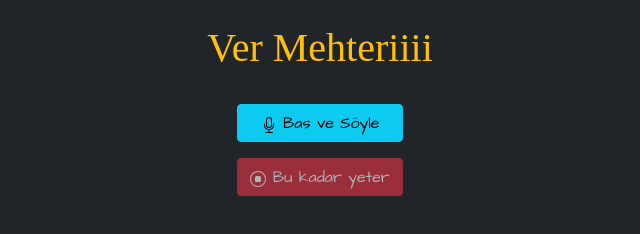
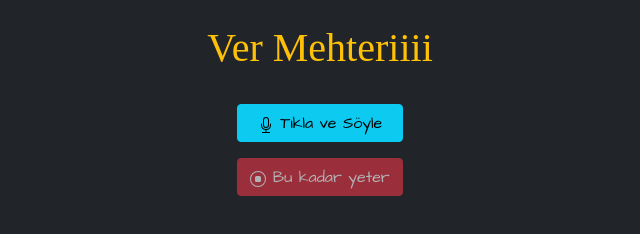
Before and after one commit to melihs/ver-mehteri, a plain HTML site: page index.html in a window 1280 px wide. Shown: the full height of the page, 320-960 px from the left. Drawn offline with nearby package versions, Linux system fonts and the light colour scheme; a web font is replaced by a local one.

Commit message:
Update Readme.md

```diff
--- a/index.html
+++ b/index.html
@@ -25,7 +25,7 @@
           <path d="M3.5 6.5A.5.5 0 0 1 4 7v1a4 4 0 0 0 8 0V7a.5.5 0 0 1 1 0v1a5 5 0 0 1-4.5 4.975V15h3a.5.5 0 0 1 0 1h-7a.5.5 0 0 1 0-1h3v-2.025A5 5 0 0 1 3 8V7a.5.5 0 0 1 .5-.5z"/>
           <path d="M10 8a2 2 0 1 1-4 0V3a2 2 0 1 1 4 0v5zM8 0a3 3 0 0 0-3 3v5a3 3 0 0 0 6 0V3a3 3 0 0 0-3-3z"/>
         </svg>
-        Bas ve Söyle
+        Tıkla ve Söyle
       </button>
       <button class="stop btn btn-danger" data-bs-toggle="modal" data-bs-target="#infoModal" disabled>
         <svg xmlns="http://www.w3.org/2000/svg" width="16" height="16" fill="currentColor" class="bi bi-stop-circle" viewBox="0 0 16 16">
```
Also changed, not shown: 1 other file.
